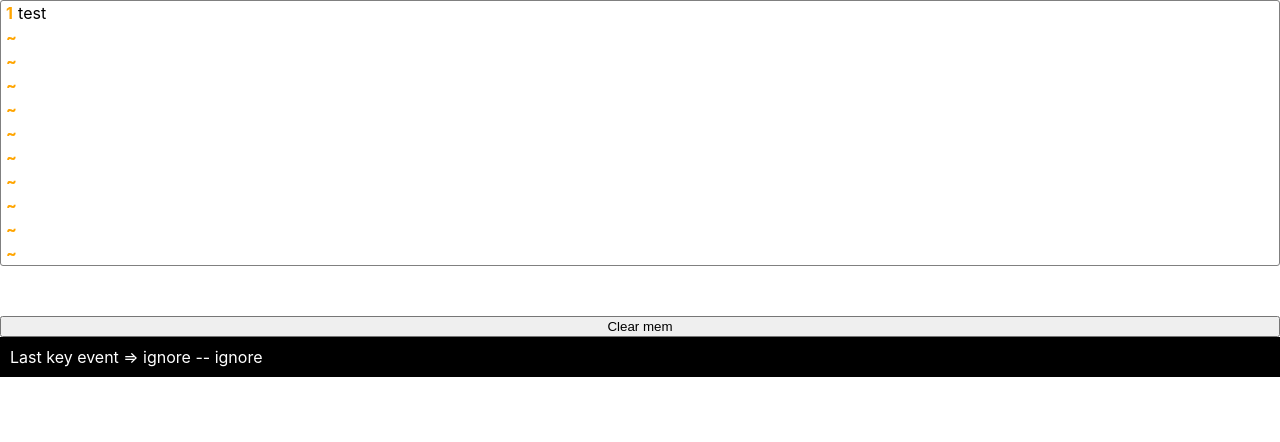
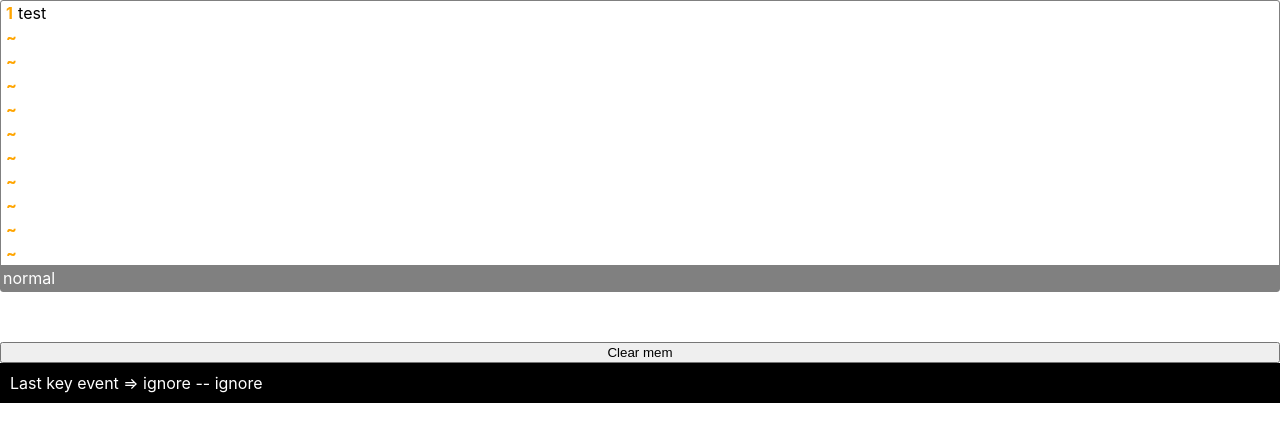
Before and after one commit to aria-1337/vim-react, a React (Create React App) app: page / in a window 1280 px wide. Shown: the top 442 px of the page. Built offline with nearby package versions, Linux system fonts and the light colour scheme; the HTML template or start-up script is replaced by a standard one.

Commit message:
Added basic powerline placeholder

```diff
--- a/src/App.tsx
+++ b/src/App.tsx
@@ -2,14 +2,16 @@ import React, { useState, useEffect } from 'react';
 import styled from 'styled-components';
 import UseKeyPress from './hooks/UseKeypress';
 import Line from './components/Line';
+import Powerline from './components/Powerline';
 
 export default function App() {
     // PROPS FOR LATER
-    const minLines = 10;
+    const minLines = 10; // used to set the default editor height
 
-    // Storage
+    // Storage / App logic
     const [rows, setRows] = useState<Array<string>>(['test']);
     const [extraLines, setExtraLines] = useState<Array<string>>([]);
+    const [mode, setMode] = useState<'normal' | 'visual' | 'insert'>('normal');
 
     // INIT
     useEffect(() => {
@@ -37,10 +39,12 @@ export default function App() {
         });
     }, [char, type]);
 
+
     return (<DevContainer>
         <VimContainer>
             { rows.map((r, k) => <Line n={k+1} key={k} text={r} />)}
             { extraLines.map((r, k) => <Line n={k - 100000} text={r} />)}
+            <Powerline mode={mode} />
         </VimContainer>
 
         <DevDivider height="50px" />
--- /dev/null
+++ b/src/components/Powerline.tsx
@@ -0,0 +1,33 @@
+import { useState, useEffect } from 'react';
+import styled from 'styled-components';
+
+interface PowerlineProps {
+    mode: string;
+}
+
+export default function Powerline({ mode }: PowerlineProps) {
+    const [m, setM] = useState<string>(mode);
+    useEffect(() => {
+        setM(() => mode);
+    }, [mode]);
+
+    return (<Container>
+        <LeftDisplay>{ m }</LeftDisplay>
+    </Container>);
+}
+
+const Container = styled.div`
+    display: flex;
+    flex-direction: row;
+    justify-content: space-between;
+    background-color: gray;
+    color: white;
+    padding: 3px 2px;
+`;
+
+// Mode | Typing | Error
+const LeftDisplay = styled.div`
+`;
+
+const RightDisplay = styled.div`
+`;
```
